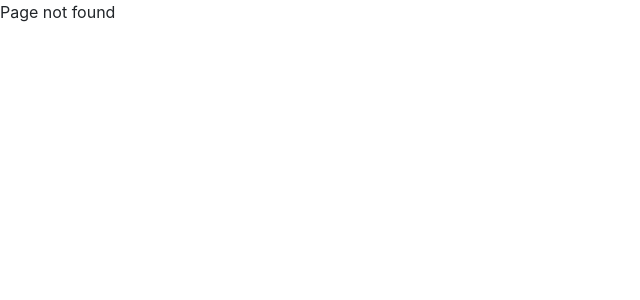
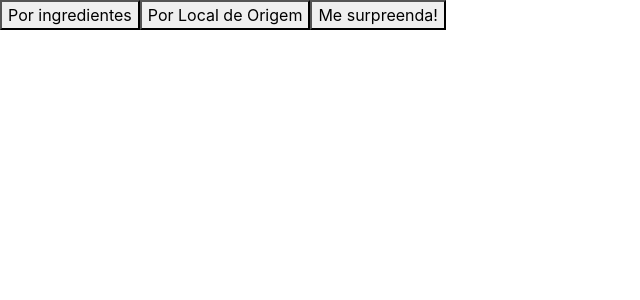
Before and after one commit to arturbacilla/recipes-app, a React (Create React App) app: page /explorar/comidas in a window 1280 px wide. Before the commit this address had no page. Shown: the top 300 px of the page, without its empty margins (0-640 px from the left). Built offline with nearby package versions, Linux system fonts and the light colour scheme; the HTML template or start-up script is replaced by a standard one.

Commit message:
Started Explore section

```diff
--- a/src/App.js
+++ b/src/App.js
@@ -8,6 +8,10 @@ import Meals from './components/Meals';
 import Drinks from './components/Drinks';
 // import Comidas from './components/Comidas';
 import NotFound from './components/NotFound';
+import Explore from './components/Explore';
+import ExploreRecipes from './components/Explore/Recipes';
+import ExploreByIngredients from './components/Explore/ByIngredients';
+import ExploreByOrigin from './components/Explore/ByOrigin';
 
 function App() {
   return (
@@ -20,13 +24,29 @@ function App() {
         {/* <Route exact path='/bebidas/:id-da-receita' render={} /> */}
         {/* <Route exact path='/comidas/:id-da-receita/in-progress' render={} /> */}
         {/* <Route exact path='/bebidas/:id-da-receita/in-progress' render={} /> */}
-        {/* <Route exact path='/explorar' component={} />
-        <Route exact path='/explorar/comidas' component={} />
-        <Route exact path='/explorar/bebidas' component={} />
-        <Route exact path='/explorar/comidas/ingredientes' component={} />
-        <Route exact path='/explorar/bebidas/ingredientes' component={} />
-        <Route exact path='/explorar/comidas/area' component={} />
-        <Route exact path='/perfil' component={} />
+        <Route exact path="/explorar" component={ Explore } />
+        <Route exact path="/explorar/comidas">
+          <ExploreRecipes recipeof="meal" />
+        </Route>
+        <Route exact path="/explorar/bebidas">
+          <ExploreRecipes recipeof="cocktail" />
+        </Route>
+        <Route
+          exact
+          path="/explorar/comidas/ingredientes"
+          component={ ExploreByIngredients }
+        />
+        <Route
+          exact
+          path="/explorar/bebidas/ingredientes"
+          component={ ExploreByIngredients }
+        />
+        <Route
+          exact
+          path="/explorar/comidas/area"
+          component={ ExploreByOrigin }
+        />
+        {/* <Route exact path='/perfil' component={} />
         <Route exact path='/receitas-feitas' component={} />
         <Route exact path='/receitas-favoritas' component={} />
         */}
--- /dev/null
+++ b/src/components/Explore/ByIngredients.jsx
@@ -0,0 +1,9 @@
+import React from 'react';
+
+function ExploreByIngredients() {
+  return (
+    <div />
+  );
+}
+
+export default ExploreByIngredients;
--- /dev/null
+++ b/src/components/Explore/ByOrigin.jsx
@@ -0,0 +1,9 @@
+import React from 'react';
+
+function ExploreByOrigin() {
+  return (
+    <div />
+  );
+}
+
+export default ExploreByOrigin;
--- /dev/null
+++ b/src/components/Explore/Recipes.jsx
@@ -0,0 +1,45 @@
+import React from 'react';
+import { Link } from 'react-router-dom';
+// import Header from '../Header';
+
+function ExploreRecipes({ recipeof }) {
+  const path = recipeof === 'meal'
+    ? 'comidas'
+    : 'bebidas';
+  return (
+    <main>
+      {/* <Header /> */}
+      <Link to={ `/explorar/${path}/ingredientes` }>
+        <button
+          type="button"
+          data-testid="explore-by-ingredient"
+        >
+          Por ingredientes
+        </button>
+      </Link>
+      {
+        recipeof === 'meal'
+        && (
+          <Link to={ `/explorar/${path}/area` }>
+            <button
+              type="button"
+              data-testid="explore-by-area"
+            >
+              Por Local de Origem
+            </button>
+          </Link>)
+      }
+      <Link to="/">
+        {/* Mudar link depois */}
+        <button
+          type="button"
+          data-testid="explore-surprise"
+        >
+          Me surpreenda!
+        </button>
+      </Link>
+    </main>
+  );
+}
+
+export default ExploreRecipes;
--- /dev/null
+++ b/src/components/Explore/index.jsx
@@ -0,0 +1,19 @@
+import React from 'react';
+import { Link } from 'react-router-dom';
+// import Header from '../Header';
+
+function Explore() {
+  return (
+    <main>
+      {/* <Header /> */}
+      <Link to="/explorar/comidas">
+        <button type="button" data-testid="explore-food">Explorar Comidas</button>
+      </Link>
+      <Link to="/explorar/bebidas">
+        <button type="button" data-testid="explore-drinks">Explorar Bebidas</button>
+      </Link>
+    </main>
+  );
+}
+
+export default Explore;
```
